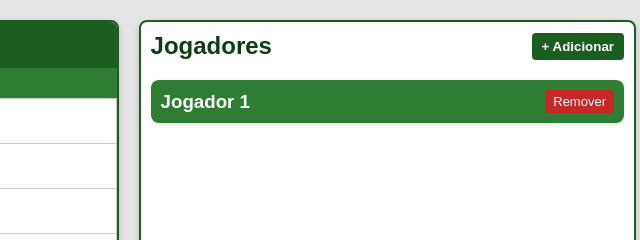
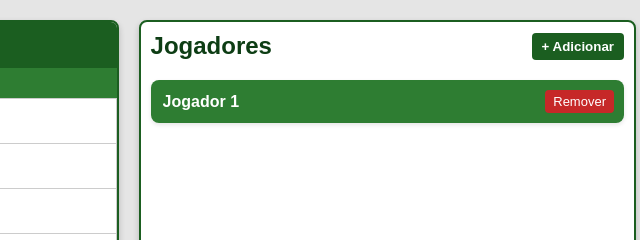
Before and after one commit to gabrielfkm/FinalBD_N2, a plain HTML site: page index.html in a window 1280 px wide. Both pictures are taken after a click on the button "+ Adicionar". Shown: the top 240 px of the page, 554-1194 px from the left. Drawn offline with Linux system fonts and the light colour scheme.

Commit message:
Update index.html

```diff
--- a/index.html
+++ b/index.html
@@ -157,6 +157,16 @@
       margin: 0;
     }
 
+    .jogador-header input {
+      background: transparent;
+      border: none;
+      color: white;
+      font-size: 16px;
+      font-weight: bold;
+      outline: none;
+      width: 150px;
+    }
+
     .btn-remove {
       background: #c62828;
       border: none;
@@ -298,7 +308,6 @@
   </div>
 
   <script>
-    // Alterna cor e check na cartela principal
     document.querySelectorAll(".checkbox").forEach(box => {
       box.addEventListener("click", () => {
         box.classList.toggle("checked");
@@ -306,7 +315,6 @@
       });
     });
 
-    // Listas fixas
     const pessoas = ["Sargento Bigode","Florista Dona Branca","Chef Tony Gourmet","Mordomo James","Médica Dona Violeta","Dançarina Srta. Rosa","Coveiro Sérgio Soturno","Advogado Sr. Marinho"];
     const armas = ["Espingarda","Pá","Pé de Cabra","Tesoura","Arma Química","Veneno","Soco Inglês","Faca"];
     const locais = ["Prefeitura","Restaurante","Floricultura","Boate","Hospital","Mansão","Cemitério","Praça","Hotel","Banco","Estação de Trem"];
@@ -329,7 +337,7 @@
 
       container.innerHTML = `
         <div class="jogador-header" onclick="toggleJogador(this)">
-          <h3>Jogador ${contadorJogadores}</h3>
+          <input type="text" placeholder="Nome do jogador" value="Jogador ${contadorJogadores}" onclick="event.stopPropagation()" />
           <button class="btn-remove" onclick="removerJogador(this, event)">Remover</button>
         </div>
         <div class="jogador-body">
```
